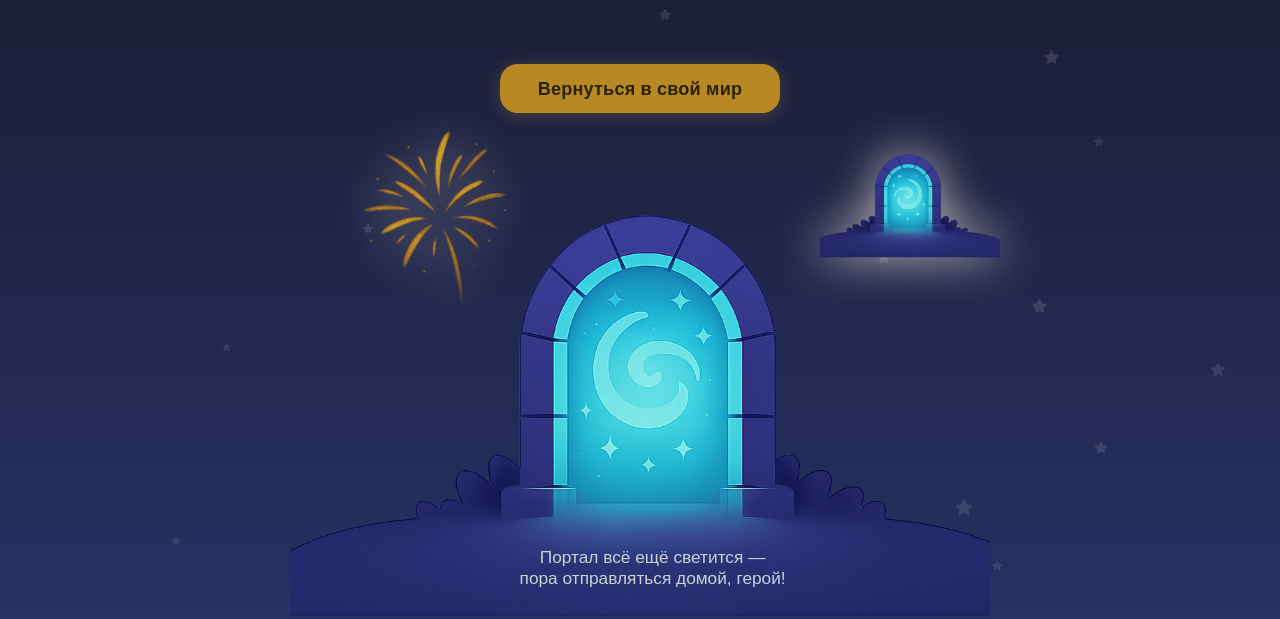
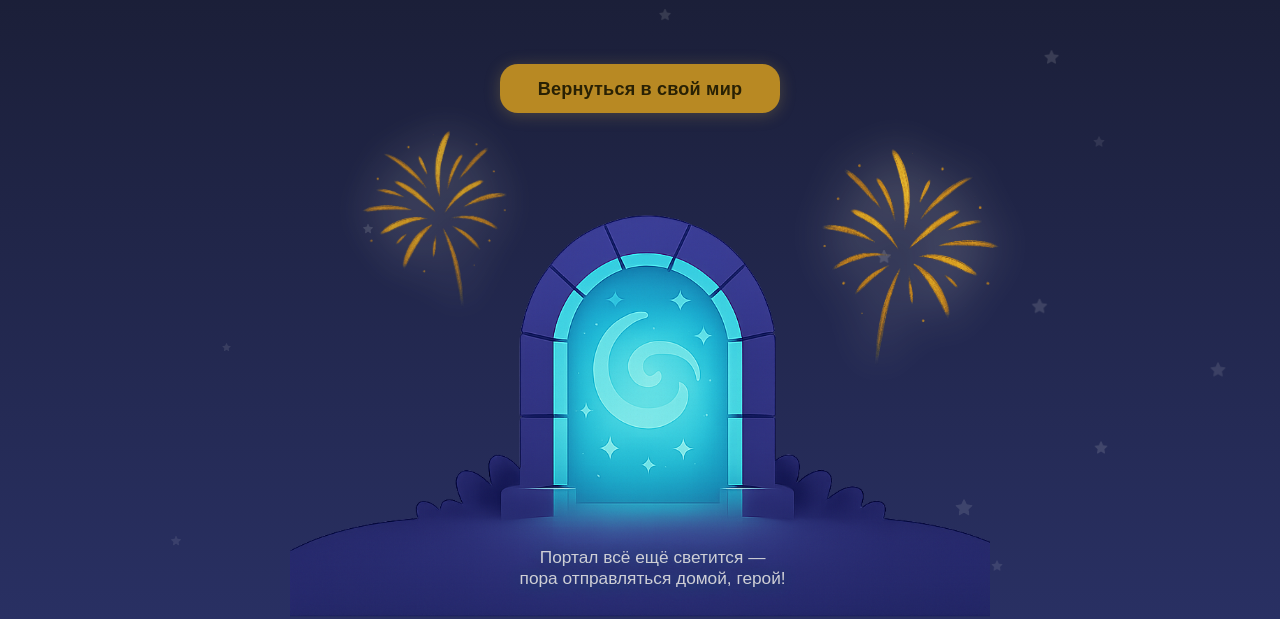
Before and after one commit to arive123e/backend, a website: page public/success.html in a window 1280 px wide. Shown: the part 181-800 px from the top of the page. Drawn offline with Linux system fonts and the light colour scheme.

Commit message:
Update success.html

```diff
--- a/public/success.html
+++ b/public/success.html
@@ -281,7 +281,7 @@
       <img src="/salut 1.png" alt="Салют 1" class="firework-img firework-img-left pulse">
       <button class="back-btn" onclick="window.close()">Вернуться в свой мир</button>
       <!-- Правый салют-картинка -->
-      <img src="/portal 1.png" alt="Салют" class="firework-img firework-img-right mirrored">
+      <img src="/salut 1.png" alt="Салют" class="firework-img firework-img-right mirrored">
     </div>
     <div class="portal-block">
       <img src="/portal 1.png" alt="Портал на земле с кустами" class="portal-ground-img">
```
